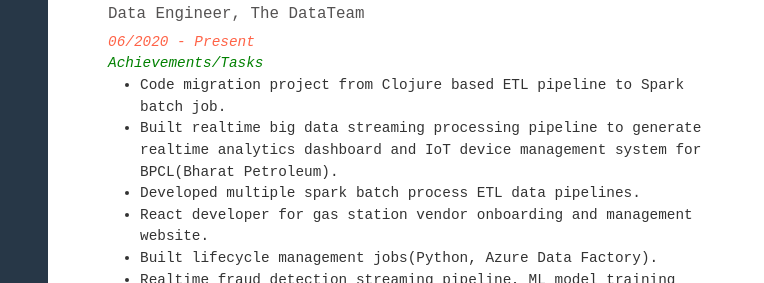
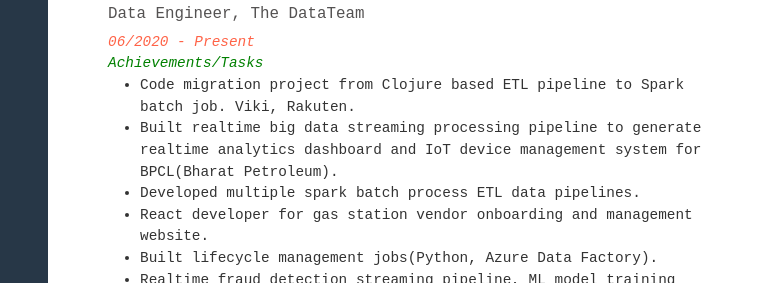
Before and after one commit to lobsang-tsering/Portfolio, a plain HTML site: page index.html in a window 1280 px wide. Shown: the part 209-492 px from the top of the page, 272-1036 px from the left. Drawn offline with nearby package versions, Linux system fonts and the light colour scheme; a web font is replaced by a local one.

Commit message:
Update index.html

```diff
--- a/index.html
+++ b/index.html
@@ -147,7 +147,7 @@
         <i style="font-size: 1em; color: Tomato;">06/2020 - Present</i><br>
         <i style="font-size: 1em; color: green;">Achievements/Tasks</i><br>
         <ul>
-          <li>Code migration project from Clojure based ETL pipeline to Spark batch job.</li>
+          <li>Code migration project from Clojure based ETL pipeline to Spark batch job. Viki, Rakuten.</li>
           <li>Built realtime big data streaming processing pipeline to generate realtime analytics dashboard
             and IoT device management system for BPCL(Bharat Petroleum).
           </li>
```
